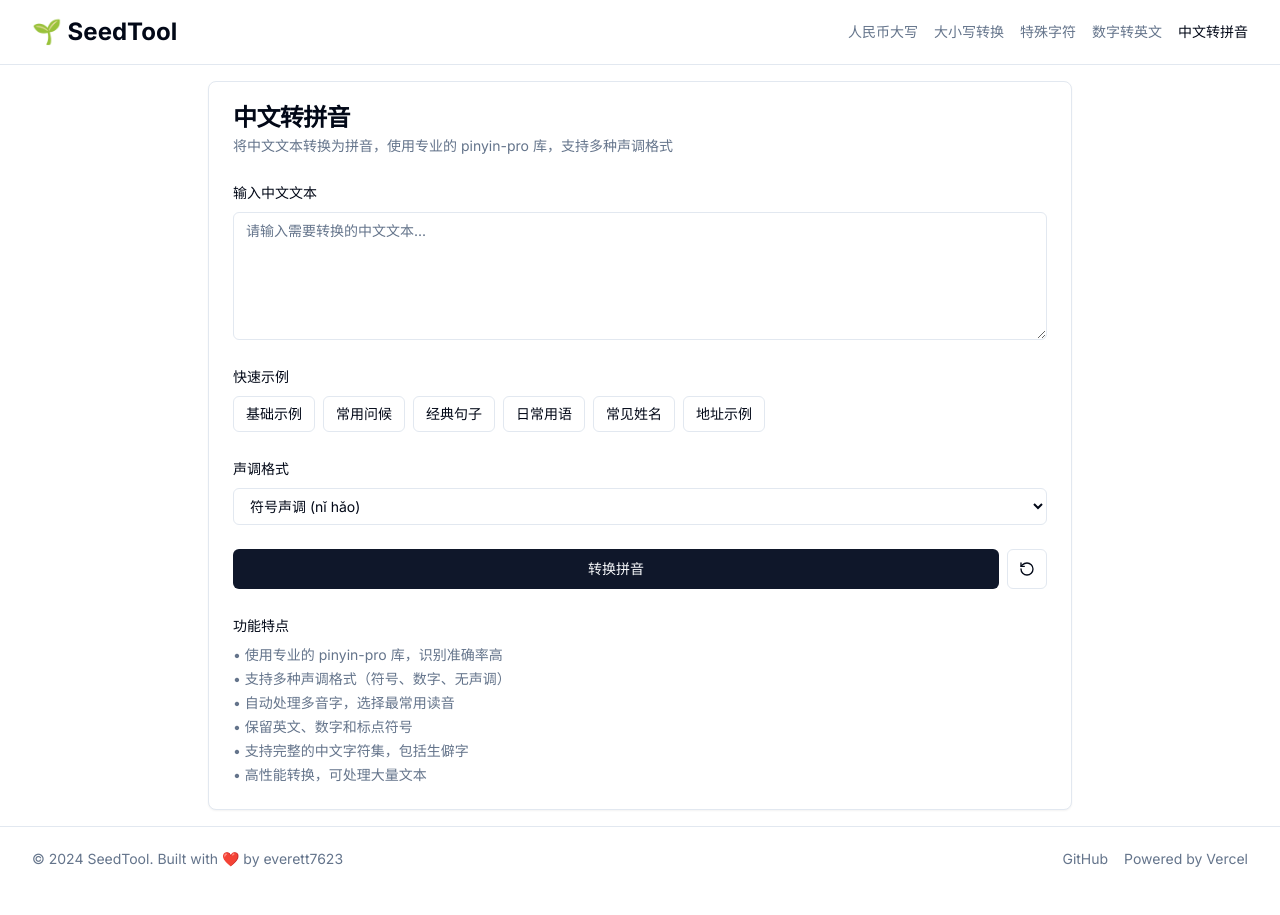
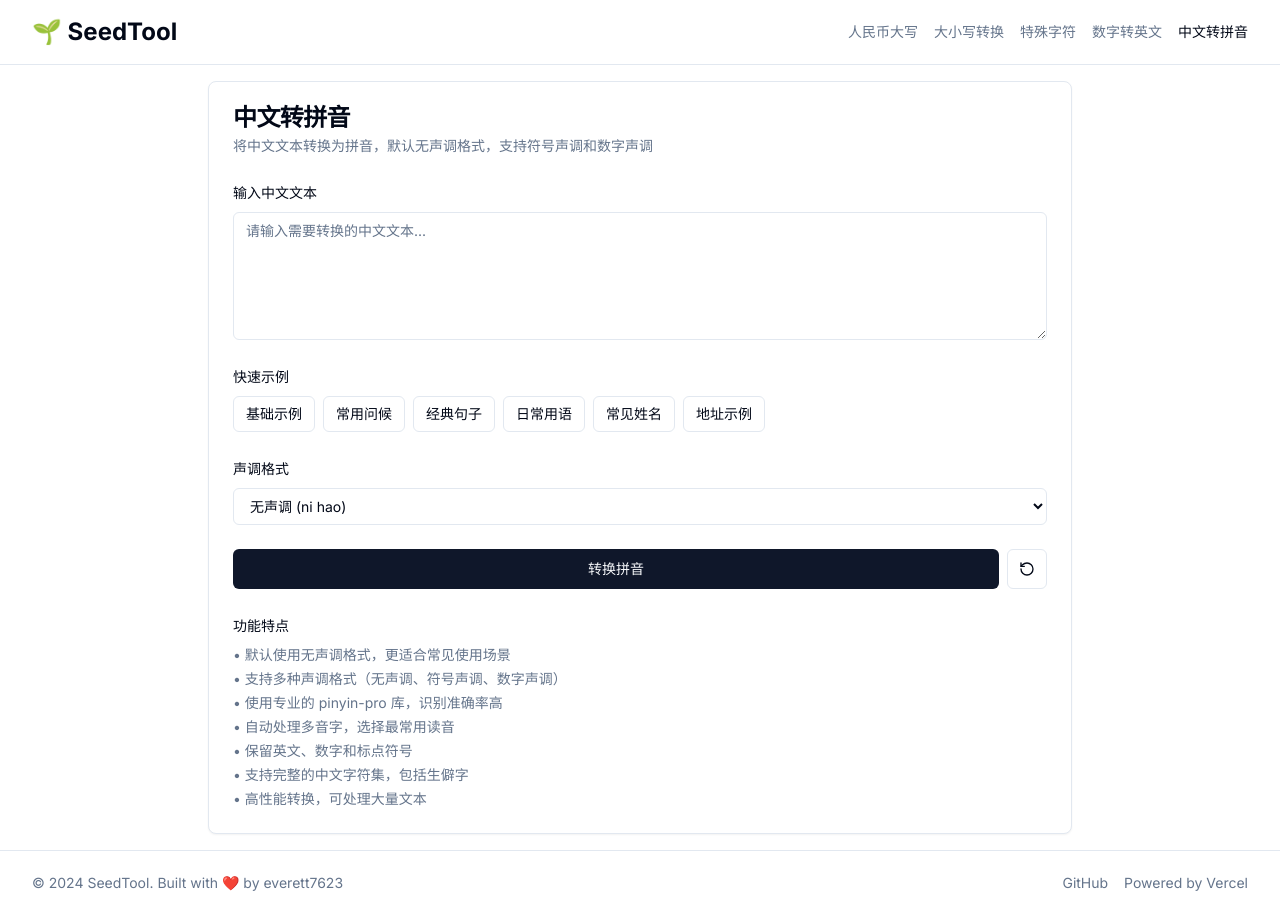
Before and after one commit to everett7623/Globokit, a Next.js app: page /tools/pinyin in a window 1280 px wide. Before the commit the page ends 891 px from the top, so only its background shows below. Built offline with nearby package versions, Linux system fonts and the light colour scheme.

Commit message:
Update page.tsx

```diff
--- a/app/tools/pinyin/page.tsx
+++ b/app/tools/pinyin/page.tsx
@@ -16,7 +16,7 @@ import {
 export default function PinyinPage() {
   const [input, setInput] = useState('')
   const [output, setOutput] = useState('')
-  const [toneType, setToneType] = useState<'symbol' | 'num' | 'none'>('symbol')
+  const [toneType, setToneType] = useState<'symbol' | 'num' | 'none'>('none')
   const [stats, setStats] = useState({
     totalChars: 0,
     chineseChars: 0,
@@ -73,7 +73,7 @@ export default function PinyinPage() {
         <CardHeader>
           <CardTitle>中文转拼音</CardTitle>
           <CardDescription>
-            将中文文本转换为拼音，使用专业的 pinyin-pro 库，支持多种声调格式
+            将中文文本转换为拼音，默认无声调格式，支持符号声调和数字声调
           </CardDescription>
         </CardHeader>
         <CardContent className="space-y-6">
@@ -147,9 +147,9 @@ export default function PinyinPage() {
               onChange={(e) => setToneType(e.target.value as any)}
               className="w-full rounded-md border border-input bg-background px-3 py-2 text-sm ring-offset-background focus-visible:outline-none focus-visible:ring-2 focus-visible:ring-ring focus-visible:ring-offset-2"
             >
+              <option value="none">无声调 (ni hao)</option>
               <option value="symbol">符号声调 (nǐ hǎo)</option>
               <option value="num">数字声调 (ni3 hao3)</option>
-              <option value="none">无声调 (ni hao)</option>
             </select>
           </div>
 
@@ -204,8 +204,9 @@ export default function PinyinPage() {
           <div className="space-y-2">
             <Label>功能特点</Label>
             <ul className="text-sm text-muted-foreground space-y-1">
+              <li>• 默认使用无声调格式，更适合常见使用场景</li>
+              <li>• 支持多种声调格式（无声调、符号声调、数字声调）</li>
               <li>• 使用专业的 pinyin-pro 库，识别准确率高</li>
-              <li>• 支持多种声调格式（符号、数字、无声调）</li>
               <li>• 自动处理多音字，选择最常用读音</li>
               <li>• 保留英文、数字和标点符号</li>
               <li>• 支持完整的中文字符集，包括生僻字</li>
```
